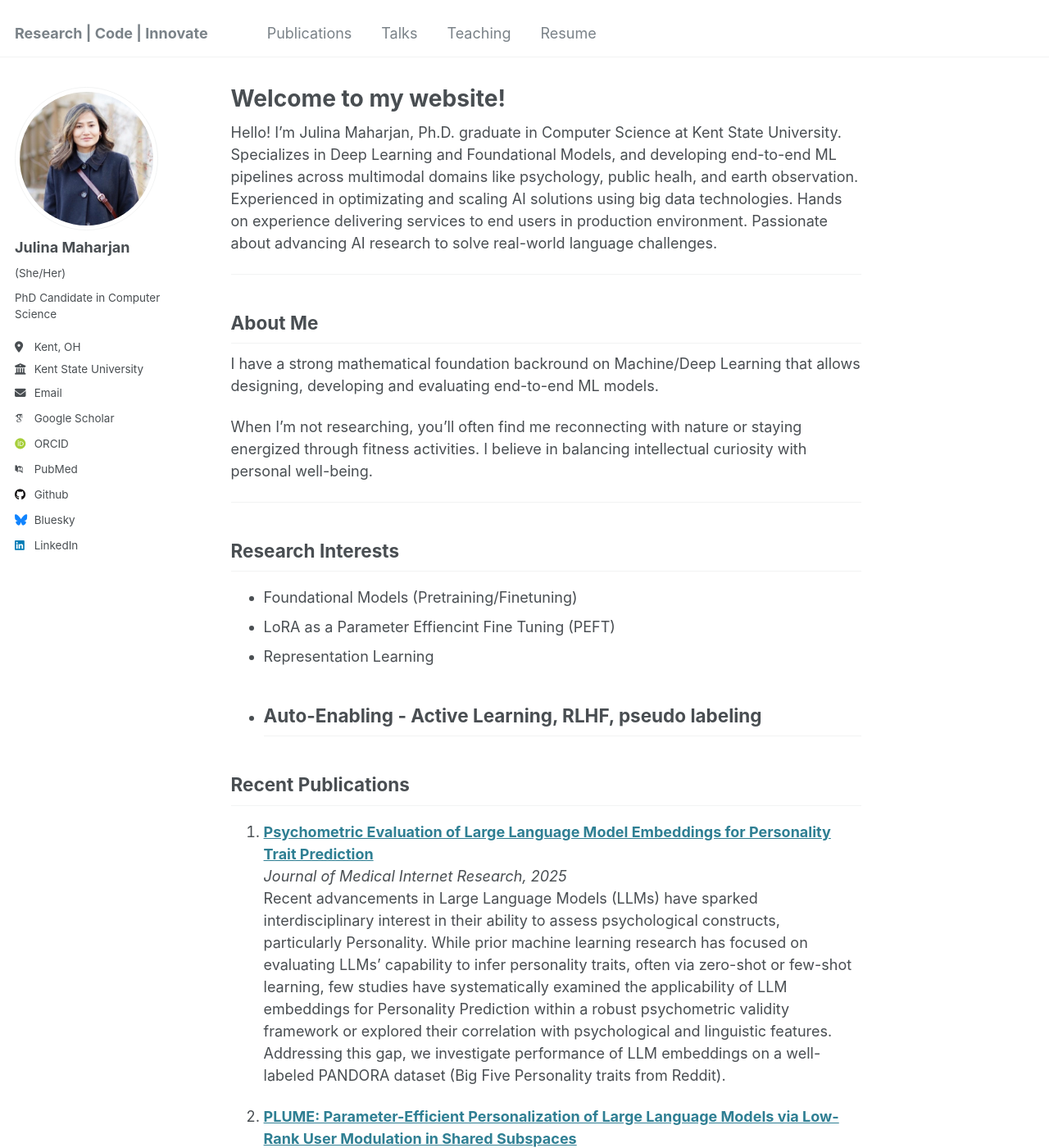
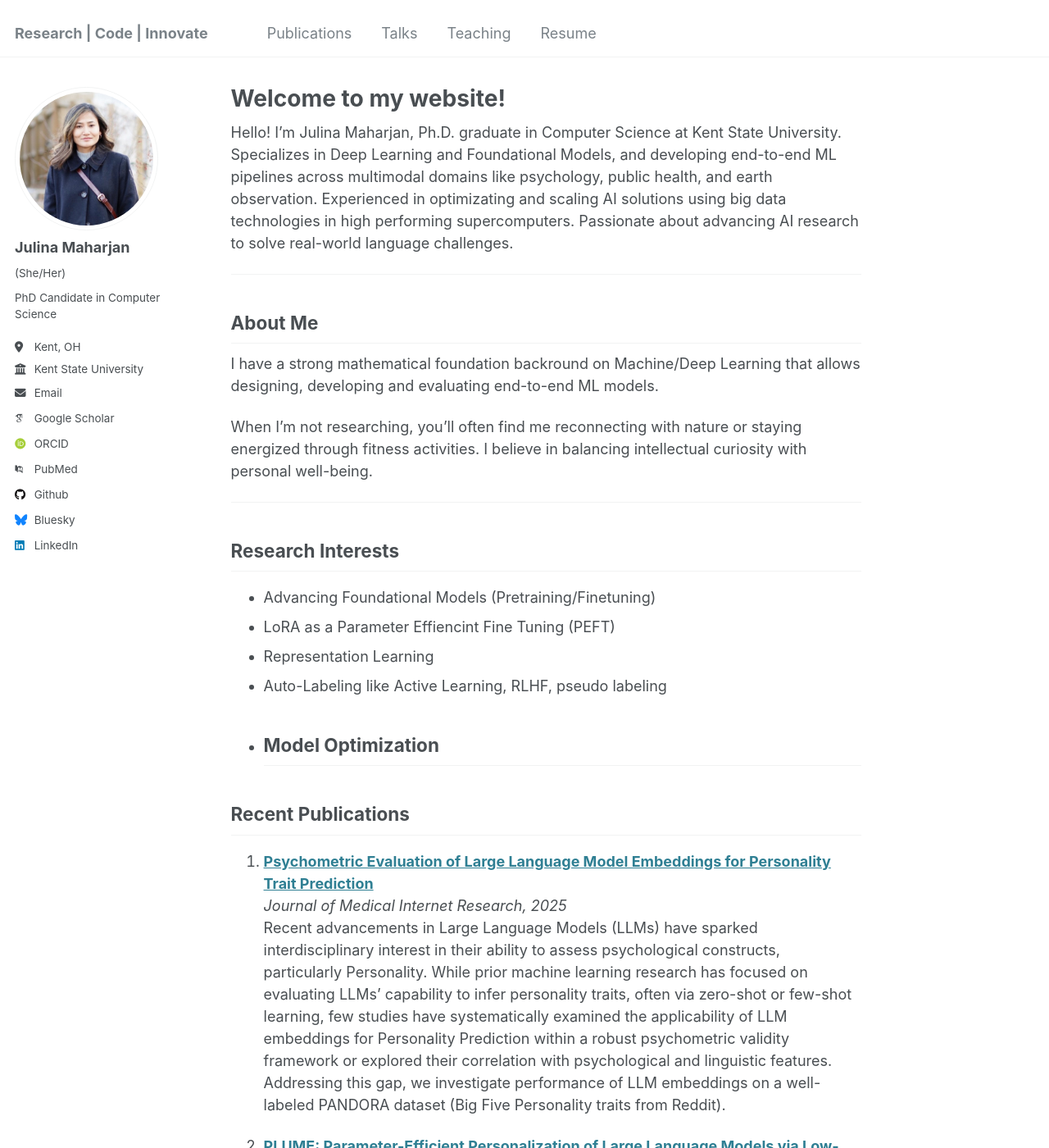
Before and after one commit to JulinaM/julinam.github.io, a Jekyll site: the page built from _pages/about.md, in a window 1280 px wide and 1400 px high. Shown: the whole window at 82% size. Built offline with Jekyll 4.4.1, drawn with Linux system fonts in a browser that asks for light colours; some web fonts are replaced.

Commit message:
about updated

```diff
--- a/_pages/about.md
+++ b/_pages/about.md
@@ -7,7 +7,7 @@ redirect_from:
   - /about.html
 ---
 
-Hello! I’m Julina Maharjan, Ph.D. graduate in Computer Science at Kent State University. Specializes in Deep Learning and Foundational Models, and developing end-to-end ML pipelines across multimodal domains like psychology, public healh, and earth observation. Experienced in optimizating and scaling AI solutions using big data technologies. Hands on experience delivering services to end users in production environment. Passionate about advancing AI research to solve real-world language challenges.
+Hello! I’m Julina Maharjan, Ph.D. graduate in Computer Science at Kent State University. Specializes in Deep Learning and Foundational Models, and developing end-to-end ML pipelines across multimodal domains like psychology, public health, and earth observation. Experienced in optimizating and scaling AI solutions using big data technologies in high performing supercomputers. Passionate about advancing AI research to solve real-world language challenges.
 
 ---
 
@@ -19,10 +19,11 @@ When I'm not researching, you'll often find me reconnecting with nature or stayi
 ---
 
 ## Research Interests
-- Foundational Models (Pretraining/Finetuning)
+- Advancing Foundational Models (Pretraining/Finetuning)
 - LoRA as a Parameter Effiencint Fine Tuning (PEFT)
 - Representation Learning
-- Auto-Enabling - Active Learning, RLHF, pseudo labeling
+- Auto-Labeling like Active Learning, RLHF, pseudo labeling
+- Model Optimization
 ---
 
 ## Recent Publications
```
